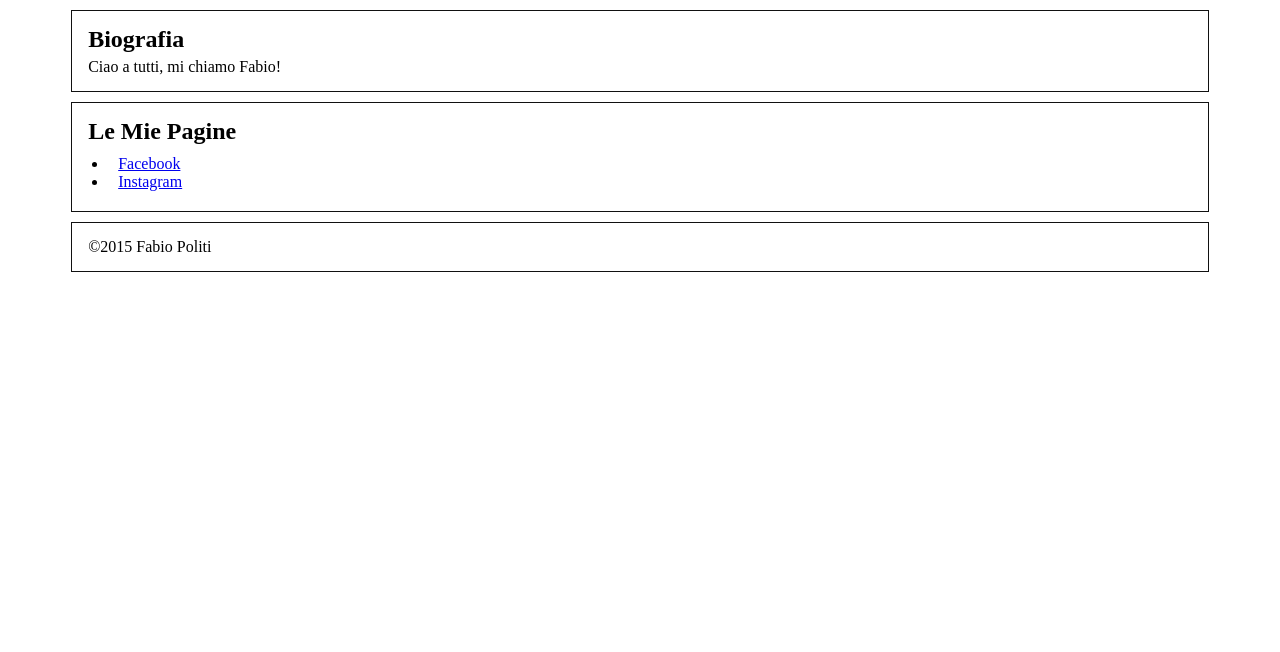
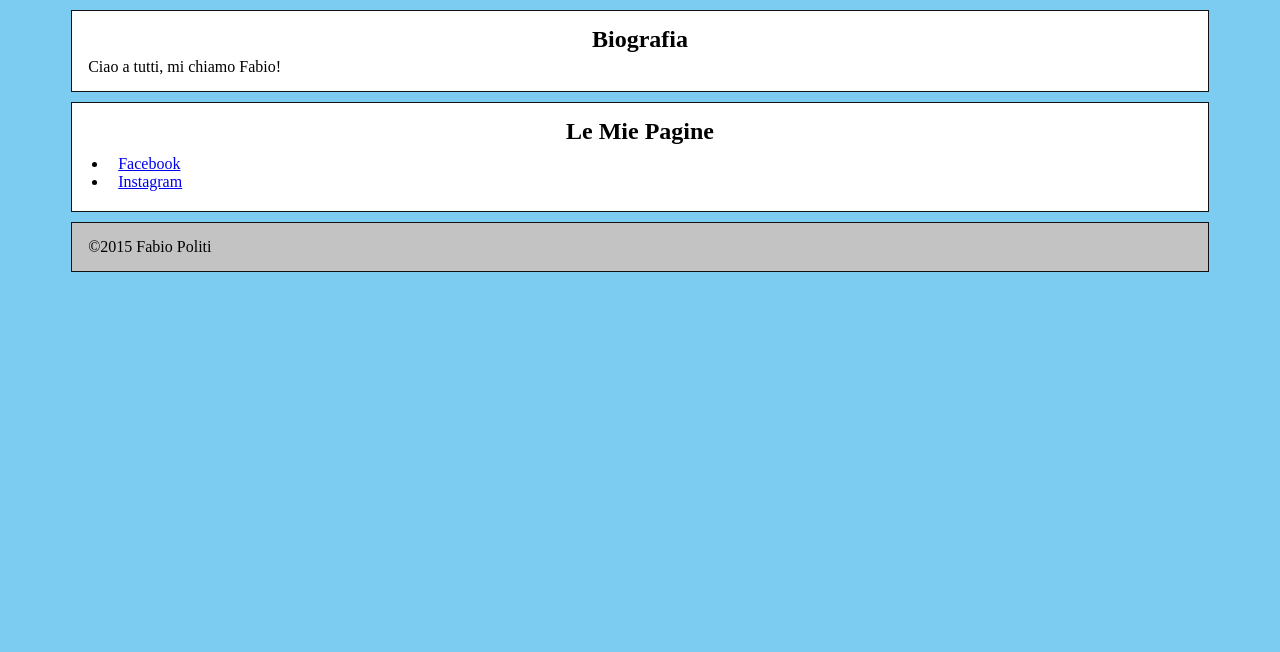
Before and after one commit to little-noah/corso-analista-programmatore, a plain HTML site: page pagina_personale.html in a window 1280 px wide. Shown: the part 148-800 px from the top of the page. Drawn offline with Linux system fonts and the light colour scheme.

Commit message:
Update style.css
Aggiunto sfondo azzurro, footer grigio, h2 centrati e font family.

```diff
--- a/style.css
+++ b/style.css
@@ -3,12 +3,18 @@
    -webkit-box-sizing: border-box;
    box-sizing: border-box;
 }
+body{
+	background-color: #7CCCF2;
+}
 
 h1 {
    font-size: 2em;
+   font-family: "Times New Roman", Georgia, Serif;
 }
 h2 {
    font-size: 1.5em;
+   font-family: "Times New Roman", Georgia, Serif;
+   text-align: center;
 }
 h1, h2 {
    font-weight: bold;
@@ -32,6 +38,11 @@ header, article, aside, footer {
    border: 1px solid #111;
    padding: 10px 1em;
    margin: 0 5% 10px;
+   background-color: #ffffff;
+}
+
+footer {
+	background-color: #C3C3C3;
 }
 
 header {
```
